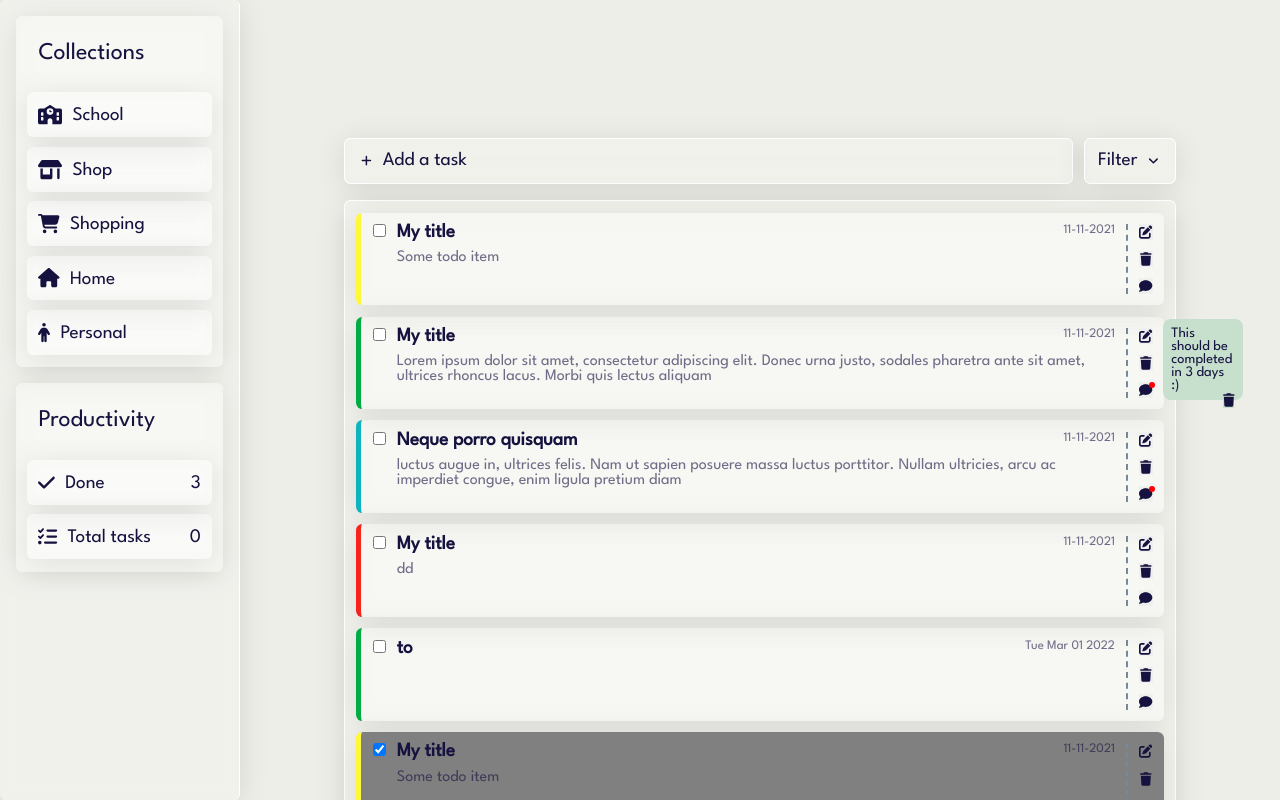
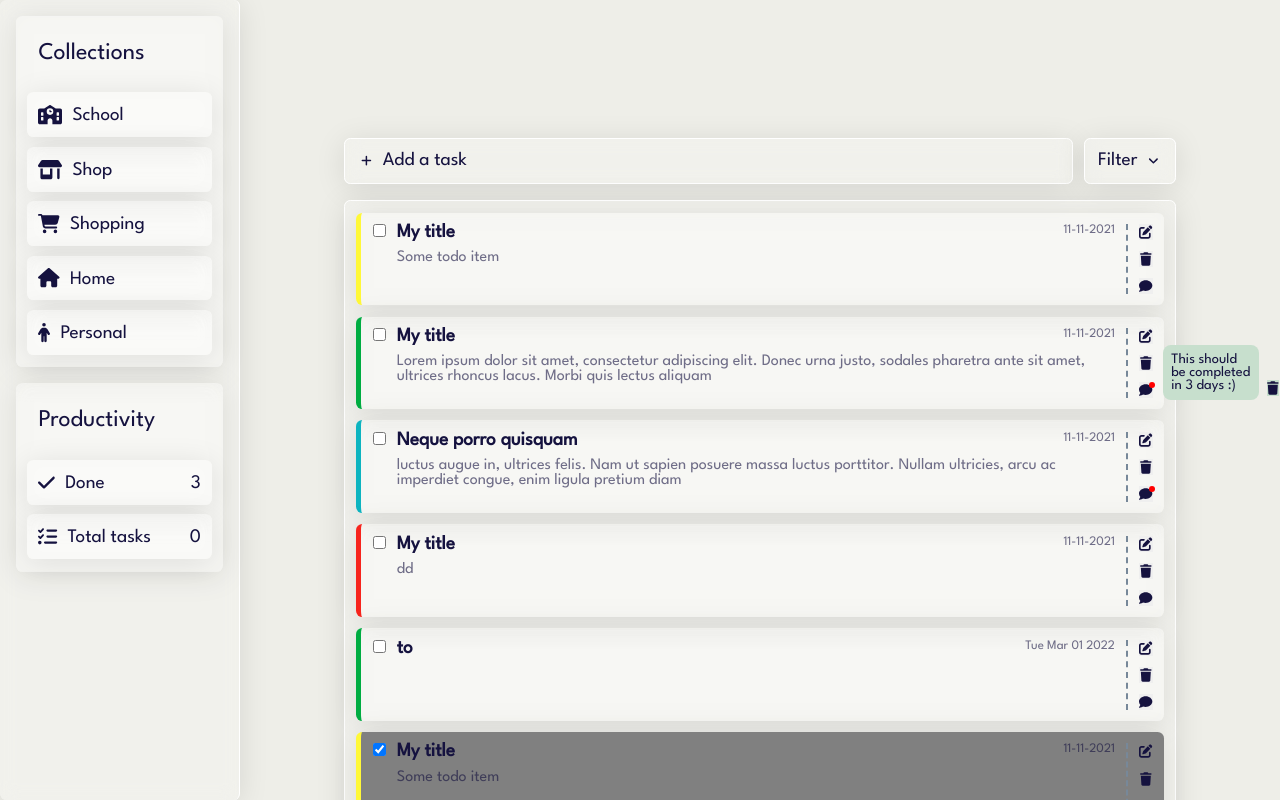
Before and after one commit to akunalic1/ToDo, a React (Create React App) app: page / in a window 1280 px wide. Both pictures are taken after a click on the button 1145 px from the left and 390 px from the top of the page. Shown: the top 800 px of the page. Built offline with nearby package versions, Linux system fonts and the light colour scheme; data requests are answered from the project's data file.

Commit message:
Comment overflow css

```diff
--- a/src/components/Comment.jsx
+++ b/src/components/Comment.jsx
@@ -65,7 +65,7 @@ const Comment = ({ todo }) => {
             !openComment || !commentExist ? "hide" : ""
           }`}
         >
-          <div className={`comment-content`}>{commentText}</div>
+          <p className={`comment-content comment-text`}>{commentText}</p>
           <button onClick={handleDeleteComment} className="delete-comment">
             <FontAwesomeIcon icon={faTrash}></FontAwesomeIcon>
           </button>
--- a/src/css/comment.css
+++ b/src/css/comment.css
@@ -9,8 +9,8 @@
 }
 .comment-input-field {
   width: 100%;
-  height: 100%;
-  resize: vertical;
+  height: 4.5rem;
+  resize: none;
   background-color: var(--soft-gray);
   border: none;
   outline: none;
@@ -19,9 +19,14 @@
   position: relative;
   bottom: 1rem;
 }
+.comment-text {
+  overflow-wrap: break-word;
+  overflow-y: auto;
+  white-space: initial;
+}
 .delete-comment {
   position: absolute;
-  left: 5.2rem;
-  top: 0.5rem;
+  left: 8rem;
+  top: -0.3rem;
   background-color: var(--soft-gray);
 }
--- a/src/css/todo.css
+++ b/src/css/todo.css
@@ -61,27 +61,26 @@
 .comment-content {
   position: absolute;
   background-color: var(--soft-gray);
-  min-width: 5rem;
-  width: auto;
-  max-width: 8rem;
-  min-height: 5rem;
+  width: 6rem;
+  max-height: 5rem;
   height: fit-content;
   border-radius: 8px;
   bottom: 0;
   left: 1.5rem;
   font-size: 0.9rem;
   padding: 0.5rem;
+  scrollbar-width: 10px;
 }
 /* ======================
 *   todo checkbox
-   ======================*/
+======================*/
 .check-it {
   padding: 0 0.7rem;
 }
 
 /* ======================
 *   todo status
-   ======================*/
+======================*/
 .important-border {
   border-left: 5px solid var(--important-green);
 }
```
